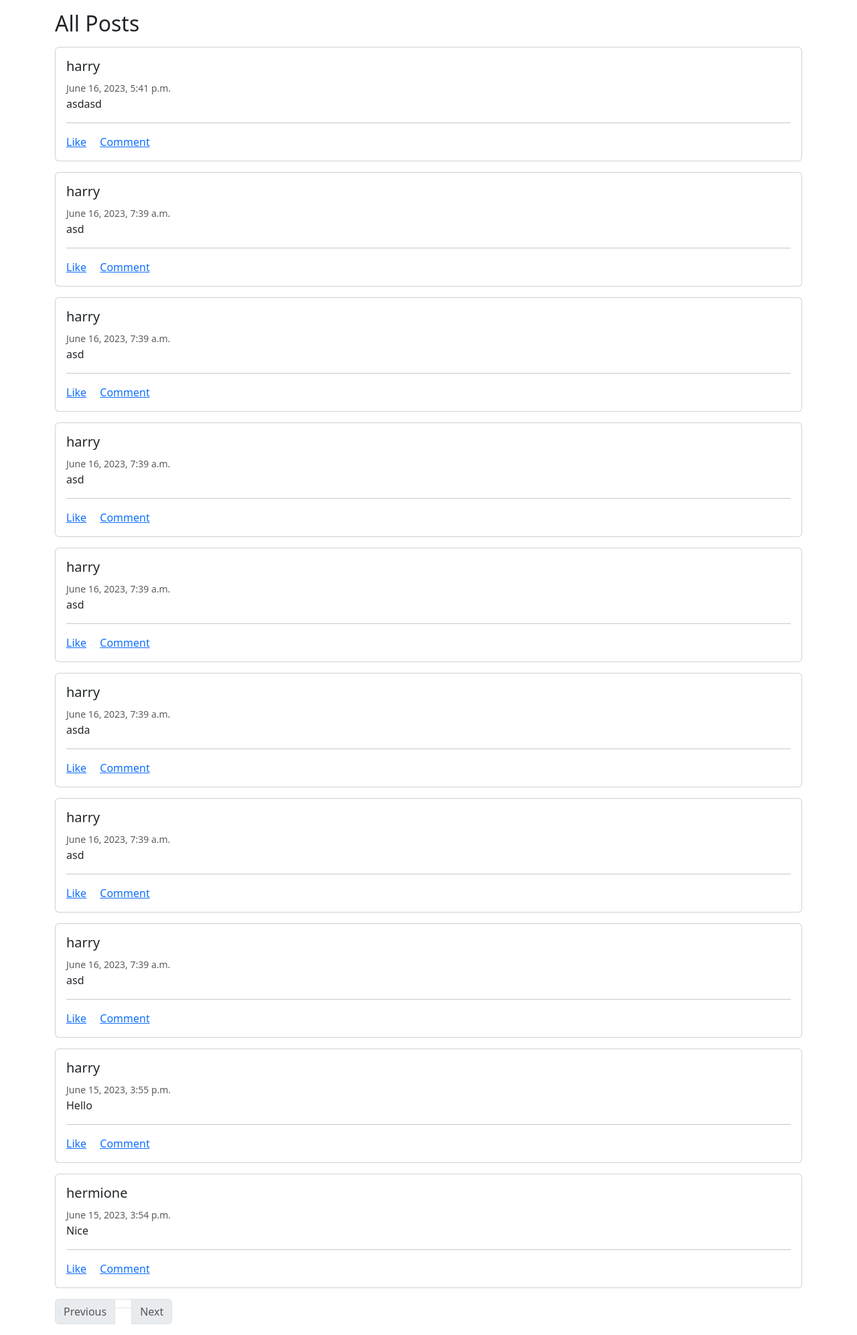
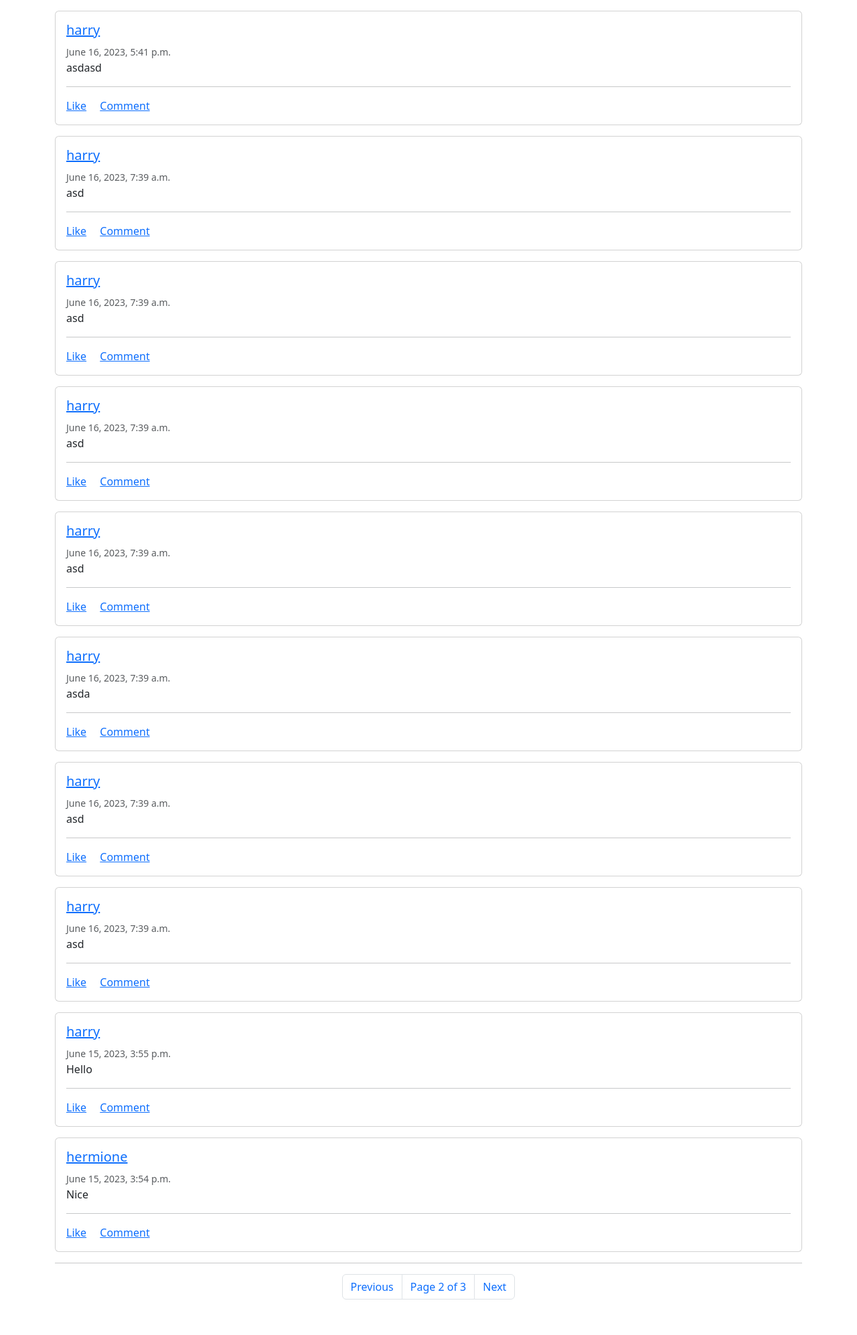
Before and after one commit to srky420/cs50w-project4, a Django app: page /?page=2 in a window 1280 px wide. Shown: the part 56-2050 px from the top of the page at 67% size. After the commit the page ends 1997 px from the top, so only its background shows below. Run offline with Django 3.2, Linux system fonts and the light colour scheme; data comes from the database, SQL or seed files in the repository; both versions use the stored data as it was after the commit.

Commit message:
Create profile view, templates and inheritance

```diff
--- a/network/models.py
+++ b/network/models.py
@@ -9,16 +9,15 @@ User model
 """
 class User(AbstractUser):
 
-    def serialize(self):
+    def get_posts(self):
         posts = self.posts.order_by("-posted_on").all()
-        return {
-            "username": self.username,
-            "email": self.email,
-            "followers": self.followers.count(),
-            "followings": self.followings.count(),
-            "posts": [post.serialize() for post in posts]
-        }
+        return posts
 
+    def get_followers_count(self):
+        return self.followers.count()
+
+    def get_followings_count(self):
+        return self.followings.count()
 
 """
 Post model
--- a/network/templates/network/index.html
+++ b/network/templates/network/index.html
@@ -4,7 +4,7 @@
 
 {% block body %}
 
-    {% if request.user.is_authenticated %}
+    {% if request.user.is_authenticated and request.path != "/followings" %}
 
         <form action="{% url 'create-post' %}" method="post">
             {% csrf_token %}
@@ -17,31 +17,10 @@
 
     {% endif %}
 
-    <h2>All Posts</h2>
+    {% if request.path == "/followings" %}
+        <h2 class="my-3">Your Followings</h2>
+    {% endif %}
 
-    {% for post in posts %}
-
-        <div class="card w-100 my-3">
-            <div class="card-body">
-                <h5 class="card-title">{{ post.posted_by }}</h5>
-                <small class="card-subtitle mb-2 text-body-secondary">{{ post.posted_on }}</small>
-                <p class="card-text">{{ post.content }}</p>
-                <hr>
-                <a href="#" class="card-link">Like</a>
-                <a href="#" class="card-link">Comment</a>
-            </div>
-        </div>
-
-    {% empty %}
-
-        <h3>No posts yet.</h3>
-
-    {% endfor %}
-
-    <ul class="pagination">
-        <li class="page-item"><a href="#" id="prev-page-btn" class="page-link disabled">Previous</a></li>
-        <li class="page-item"><a href="#" id="current-page" class="page-link"></a></li>
-        <li class="page-item"><a href="#" id="next-page-btn" class="page-link disabled">Next</a></li>
-    </ul>
+    {% include "network/posts.html" %}
 
 {% endblock %}
--- a/network/templates/network/layout.html
+++ b/network/templates/network/layout.html
@@ -20,11 +20,11 @@
                             </li>
                         {% endif %}
                         <li class="nav-item">
-                        <a class="nav-link" href="{% url 'index' %}" id="allposts-btn">All Posts</a>
+                        <a class="nav-link" href="{% url 'index' %}">All Posts</a>
                         </li>
                         {% if user.is_authenticated %}
                             <li class="nav-item">
-                                <a class="nav-link" href="#" id="following-btn">Following</a>
+                                <a class="nav-link" href="{% url 'followings' %}">Following</a>
                             </li>
                             <li class="nav-item">
                                 <a class="nav-link" href="{% url 'logout' %}">Log Out</a>
--- /dev/null
+++ b/network/templates/network/pagination.html
@@ -0,0 +1,16 @@
+
+    <hr>
+
+    <ul class="pagination justify-content-center">
+        <li class="page-item">
+            <a href="{% if posts.has_previous %}{{ request.path }}?page={{ posts.previous_page_number }}{% else %}#{% endif %}"
+                class="page-link {% if not posts.has_previous %} disabled {% endif %}">Previous</a>
+        </li>
+        <li class="page-item">
+            <a href="#" class="page-link">Page {{ posts.number }} of {{ posts.paginator.num_pages }}</a>
+        </li>
+        <li class="page-item">
+            <a href="{% if posts.has_next %}{{ request.path }}?page={{ posts.next_page_number }}{% else %}#{% endif %}"
+                class="page-link {% if not posts.has_next %} disabled {% endif %}">Next</a>
+        </li>
+    </ul>
--- /dev/null
+++ b/network/templates/network/posts.html
@@ -0,0 +1,20 @@
+{% for post in posts %}
+
+        <div class="card w-100 my-3">
+            <div class="card-body">
+                <h5 class="card-title"><a href="{% url 'profile' post.posted_by.id %}" class="card-link">{{ post.posted_by }}</a></h5>
+                <small class="card-subtitle mb-2 text-body-secondary">{{ post.posted_on }}</small>
+                <p class="card-text">{{ post.content }}</p>
+                <hr>
+                <a href="#" class="card-link">Like</a>
+                <a href="#" class="card-link">Comment</a>
+            </div>
+        </div>
+
+{% empty %}
+
+    <h2 class="my-3">No posts yet.</h2>
+
+{% endfor %}
+
+{% include "network/pagination.html" %}
--- a/network/views.py
+++ b/network/views.py
@@ -77,8 +77,17 @@ def create_post(request):
 Profile View
 """
 def profile(request, id):
-    pass
+    user = User.objects.get(pk=id)
 
+    if not user:
+        return HttpResponseRedirect(reverse("index"))
+
+    posts = user.get_posts()
+
+    return render(request, "network/profile.html", {
+        "user": user,
+        "posts": posts
+    })
 
 """
 Posts view
```
Also changed, not shown: network/templates/network/profile.html (added, +19 -0 lines), db.sqlite3.
